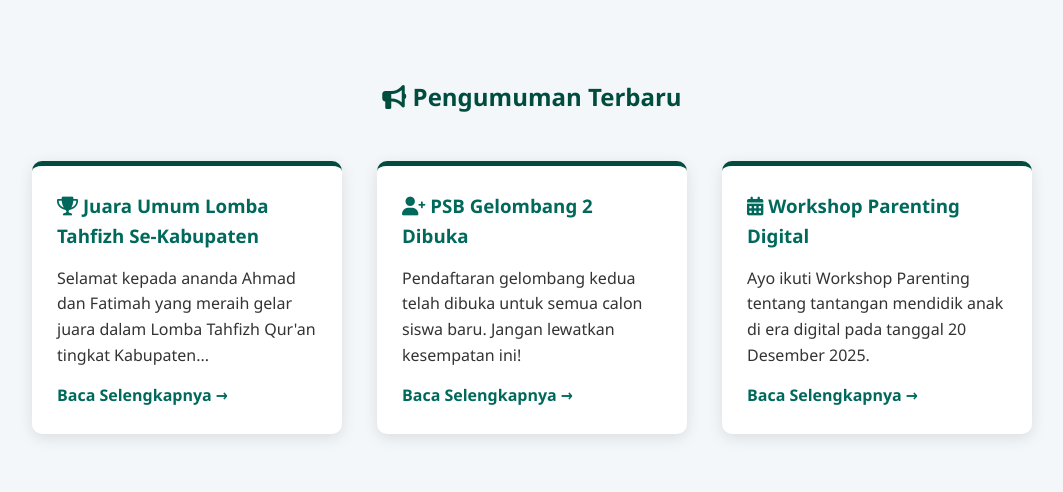
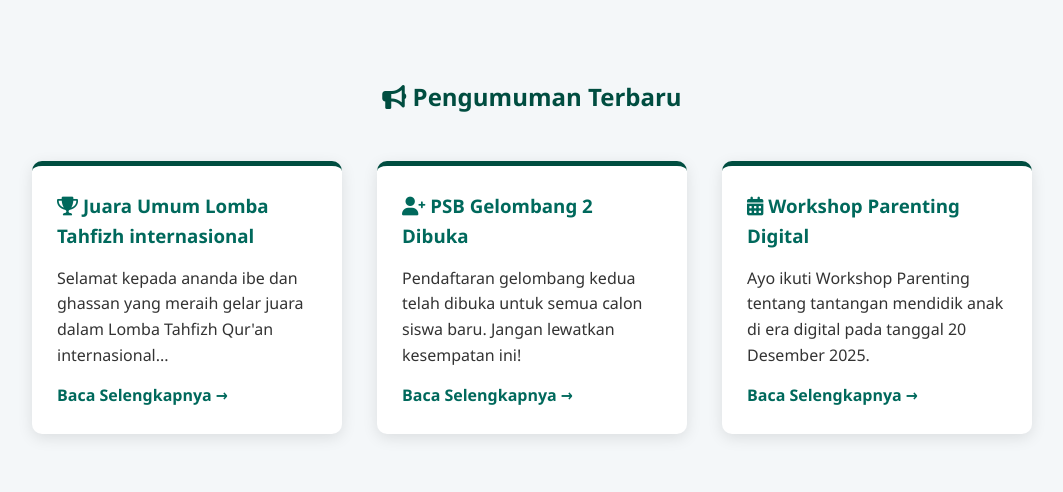
Before and after one commit to kelas9b/smptqwianabanua, a plain HTML site: page index.html in a window 1280 px wide. Shown: the part 698-1190 px from the top of the page, without its empty margins (108-1171 px from the left). Drawn offline with Linux system fonts and the light colour scheme.

Commit message:
Update index.html

```diff
--- a/index.html
+++ b/index.html
@@ -184,8 +184,8 @@
                     <h2><i class="fas fa-bullhorn"></i> Pengumuman Terbaru</h2>
                     <div class="berita-container">
                         <div class="kartu-berita">
-                            <h3><i class="fas fa-trophy"></i> Juara Umum Lomba Tahfizh Se-Kabupaten</h3>
-                            <p>Selamat kepada ananda Ahmad dan Fatimah yang meraih gelar juara dalam Lomba Tahfizh Qur'an tingkat Kabupaten...</p>
+                            <h3><i class="fas fa-trophy"></i> Juara Umum Lomba Tahfizh internasional</h3>
+                            <p>Selamat kepada ananda ibe dan ghassan yang meraih gelar juara dalam Lomba Tahfizh Qur'an internasional...</p>
                             <a href="#">Baca Selengkapnya →</a>
                         </div>
                         <div class="kartu-berita">
@@ -203,7 +203,7 @@
             `,
             'tentang': `
                 <h1><i class="fas fa-school"></i> Sejarah, Visi & Misi SMP TQ WI Anabanua</h1>
-                <p>SMP TQ WI Anabanua (Tahfizh Qur'an Wal Ilmu) didirikan pada tahun 2020 dengan fokus ganda: mendalamnya pemahaman agama dan tingginya kualitas akademik. Kami berkomitmen untuk menciptakan lingkungan belajar yang kondusif untuk menghafal Al-Qur'an sekaligus menguasai ilmu pengetahuan modern.</p>
+                <p>SMP TQ WI Anabanua (Tahfizh Qur'an Wahdah islamiyah) didirikan pada tahun 2015 dengan fokus ganda: mendalamnya pemahaman agama dan tingginya kualitas akademik. Kami berkomitmen untuk menciptakan lingkungan belajar yang kondusif untuk menghafal Al-Qur'an sekaligus menguasai ilmu pengetahuan modern.</p>
 
                 <h2><i class="fas fa-lightbulb"></i> Visi Kami</h2>
                 <p>Menjadi sekolah Tahfizh Qur'an terdepan yang melahirkan ulama muda, pemimpin berkarakter Islami, dan berprestasi global.</p>
@@ -223,8 +223,8 @@
                 <h2><i class="fas fa-cogs"></i> Struktur Kurikulum</h2>
                 <p>Kurikulum kami terbagi menjadi fokus:</p>
                 <ul>
-                    <li>**Kurikulum Inti:** Matematika, IPA, IPS, Bahasa Indonesia, Pendidikan Agama.</li>
-                    <li>**Kurikulum Pengembangan:** Tahfizh Intensif, Bahasa Arab, Bahasa Inggris, Literasi Digital, dan Keterampilan Hidup.</li>
+                    <li>Kurikulum Inti: Matematika, IPA, IPS, Bahasa Indonesia, Pendidikan Agama.</li>
+                    <li>Kurikulum Pengembangan: Tahfizh Intensif, Bahasa Arab, Bahasa Inggris, Literasi Digital, dan Keterampilan Hidup.</li>
                 </ul>
 
                 <h2><i class="fas fa-award"></i> Program Unggulan</h2>
```
